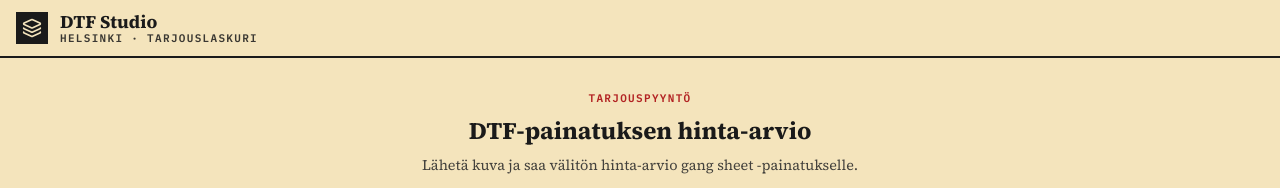
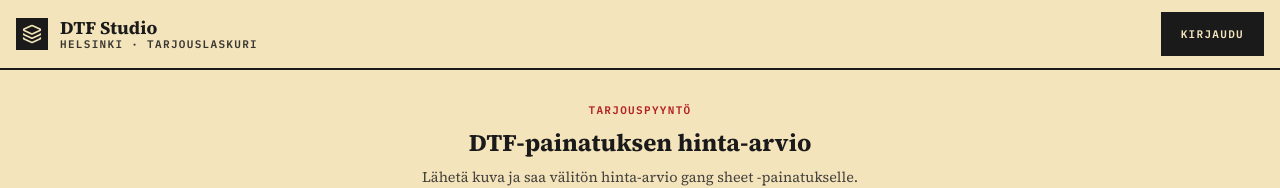
Before and after one commit to 0xAddict/dtf-studio-2d-quoter, a React (Vite) app: page / in a window 1280 px wide. Shown: the top 188 px of the page. Built offline with nearby package versions, Linux system fonts and the light colour scheme; no server answers.

Commit message:
fix(auth): expose Kirjaudu sign-in trigger when unauthed + mount SignIn/SignUp modals globally

```diff
--- a/components/DTFQuoter.tsx
+++ b/components/DTFQuoter.tsx
@@ -1,5 +1,7 @@
-import React, { useState, useCallback } from 'react';
+import React, { useState, useCallback, useEffect } from 'react';
 import { useSearchParams } from 'react-router-dom';
+import { SignInModal } from './SignInModal';
+import { SignUpModal } from './SignUpModal';
 import { Send, Download, RefreshCw, Calculator, Layers, Euro, Loader2, CheckCircle, ShieldCheck } from 'lucide-react';
 import { confirmOrderOneClick, startStripeCheckout } from '../services/supabase/orders';
 import { ImageUploader } from './ImageUploader';
@@ -28,6 +30,18 @@ export default function DTFQuoter() {
   // Admin mode: /quoter?admin=1 or presence of JWT admin role
   const isAdminMode = searchParams.get('admin') === '1';
   const assignToEmail = searchParams.get('assign') ?? '';
+
+  // Sign-in modal state — opened via custom event from UserMenu's "Kirjaudu" button
+  // OR automatically when a /login?next=... redirect lands here with signInRequired flag
+  const [signInModal, setSignInModal] = useState<null | 'signin' | 'signup'>(null);
+  useEffect(() => {
+    const open = () => setSignInModal('signin');
+    window.addEventListener('open-sign-in-modal', open);
+    // Auto-open if arrived via /login redirect
+    const state = (window.history.state && window.history.state.usr) as { signInRequired?: boolean } | undefined;
+    if (state?.signInRequired) setSignInModal('signin');
+    return () => window.removeEventListener('open-sign-in-modal', open);
+  }, []);
 
   const [files, setFiles] = useState<File[]>([]);
   const [leveysStr, setLeveysStr] = useState('20');
@@ -735,6 +749,25 @@ export default function DTFQuoter() {
           </div>
         )}
       </main>
+      <SignInModal
+        isOpen={signInModal === 'signin'}
+        onClose={() => setSignInModal(null)}
+        onSwitchToSignUp={() => setSignInModal('signup')}
+        onSuccess={() => {
+          setSignInModal(null);
+          // If arrived via /login?next=..., navigate there
+          const state = (window.history.state && window.history.state.usr) as { next?: string } | undefined;
+          if (state?.next && state.next !== '/') {
+            window.location.assign(state.next);
+          }
+        }}
+      />
+      <SignUpModal
+        isOpen={signInModal === 'signup'}
+        onClose={() => setSignInModal(null)}
+        onSwitchToSignIn={() => setSignInModal('signin')}
+        onSuccess={() => setSignInModal(null)}
+      />
     </div>
   );
 }
--- a/components/UserMenu.tsx
+++ b/components/UserMenu.tsx
@@ -40,7 +40,30 @@ export const UserMenu: React.FC = () => {
     navigate('/my-quotes');
   };
 
-  if (!user) return null;
+  // Unauthenticated: brand-aligned "Kirjaudu" trigger
+  if (!user) {
+    return (
+      <button
+        onClick={() => window.dispatchEvent(new CustomEvent('open-sign-in-modal'))}
+        style={{
+          fontFamily: "'IBM Plex Mono', 'Courier New', monospace",
+          fontSize: '11px',
+          fontWeight: 600,
+          letterSpacing: '0.12em',
+          textTransform: 'uppercase',
+          background: '#1a1a1a',
+          color: '#f4e4bc',
+          border: '2px solid #1a1a1a',
+          padding: '10px 18px',
+          cursor: 'pointer',
+          minHeight: '44px',
+        }}
+        aria-label="Kirjaudu sisään"
+      >
+        Kirjaudu
+      </button>
+    );
+  }
 
   // Get initials for avatar
   const initials = user.name
```
